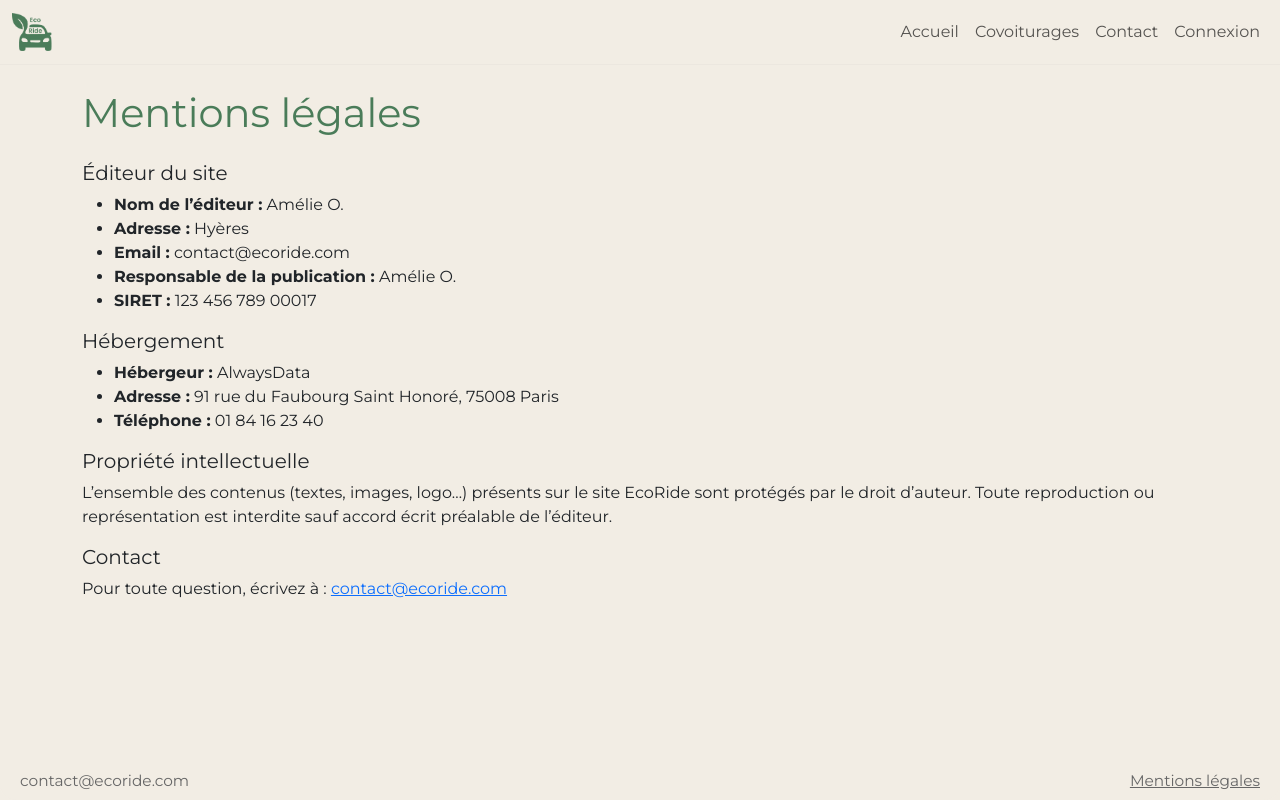
After one commit to AmelieO-83/EcoRide, a Symfony app: template templates/mention.html.twig in a window 1280 px wide. The commit adds this page. Run offline with Twig, Linux system fonts and the light colour scheme; the template is opened without the code that fills it, so the values that code supplies are empty; some libraries are stand-ins or nearby versions.

Commit message:
Mentions légales

```diff
--- a/templates/base.html.twig
+++ b/templates/base.html.twig
@@ -40,7 +40,7 @@
 
 <footer class="container-fluid d-flex justify-content-between align-items-center py-2 mt-auto" style="background:#f2ede4; font-size:0.96em;">
     <span class="ms-2" style="color:#666;">contact@ecoride.com</span>
-    <a href="#" class="me-2" style="color:#666; text-decoration:underline;">Mentions légales</a>
+    <a href="{{ path('mentions_legales') }}" class="me-2" style="color:#666; text-decoration:underline;">Mentions légales</a>
 </footer>
 
 <script src="https://cdn.jsdelivr.net/npm/bootstrap@5.3.0/dist/js/bootstrap.bundle.min.js"></script>
--- /dev/null
+++ b/templates/mention.html.twig
@@ -0,0 +1,28 @@
+{% extends 'base.html.twig' %}
+{% block title %}Mentions légales | EcoRide{% endblock %}
+{% block body %}
+<div class="container py-4">
+    <h1 class="mb-4" style="color:#4A7C59;">Mentions légales</h1>
+    <h5>Éditeur du site</h5>
+    <ul>
+        <li><b>Nom de l’éditeur :</b> Amélie O.</li>
+        <li><b>Adresse :</b> Hyères</li>
+        <li><b>Email :</b> contact@ecoride.com</li>
+        <li><b>Responsable de la publication :</b> Amélie O.</li>
+        <li><b>SIRET :</b> 123 456 789 00017</li>
+    </ul>
+    <h5>Hébergement</h5>
+    <ul>
+        <li><b>Hébergeur :</b> AlwaysData</li>
+        <li><b>Adresse :</b> 91 rue du Faubourg Saint Honoré, 75008 Paris</li>
+        <li><b>Téléphone :</b> 01 84 16 23 40</li>
+    </ul>
+    <h5>Propriété intellectuelle</h5>
+    <p>
+        L’ensemble des contenus (textes, images, logo…) présents sur le site EcoRide sont protégés par le droit d’auteur.
+        Toute reproduction ou représentation est interdite sauf accord écrit préalable de l’éditeur.
+    </p>
+    <h5>Contact</h5>
+    <p>Pour toute question, écrivez à : <a href="mailto:contact@ecoride.com">contact@ecoride.com</a></p>
+</div>
+{% endblock %}
```
Also changed, not shown: src/Controller/HomeController.php (+8 -0 lines).
